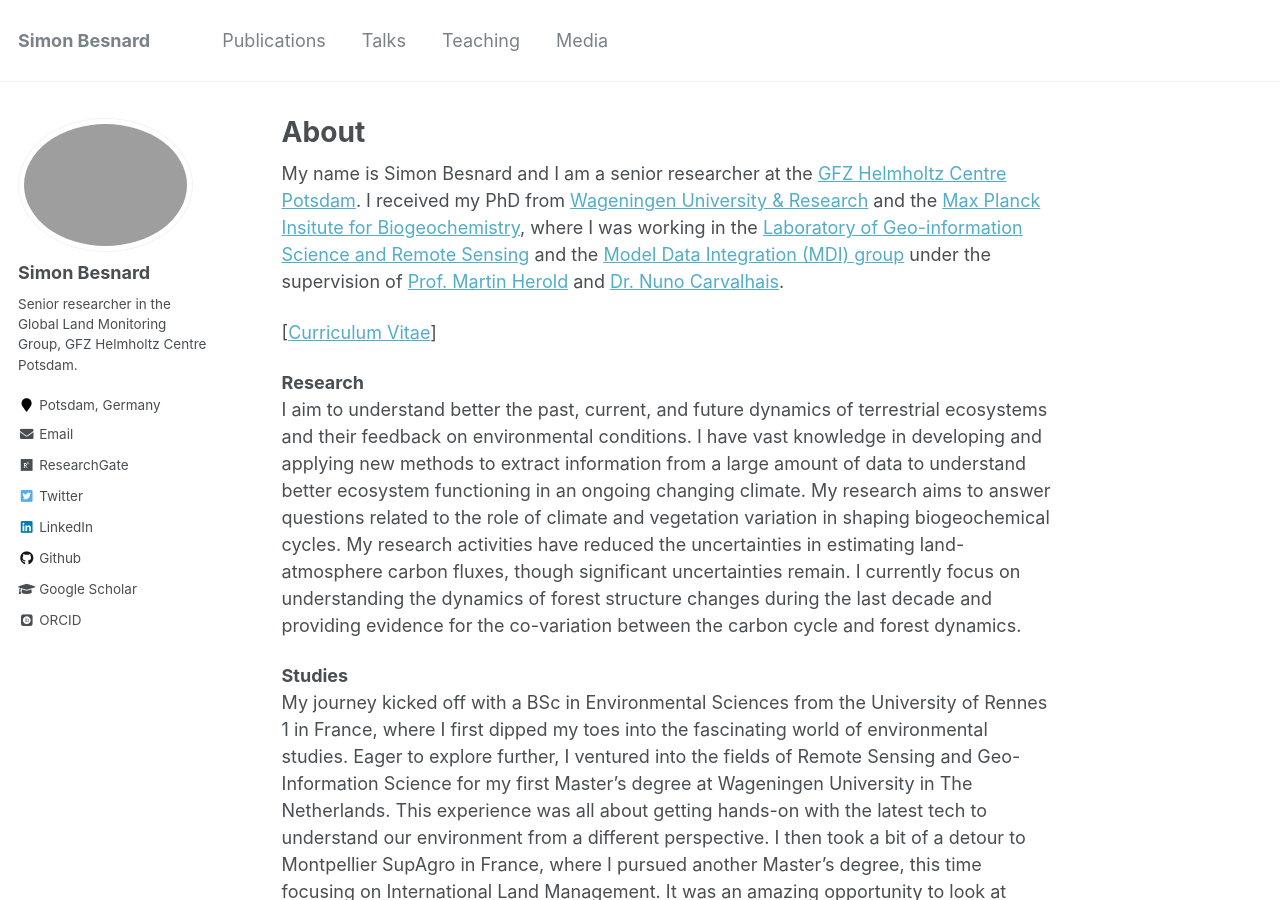
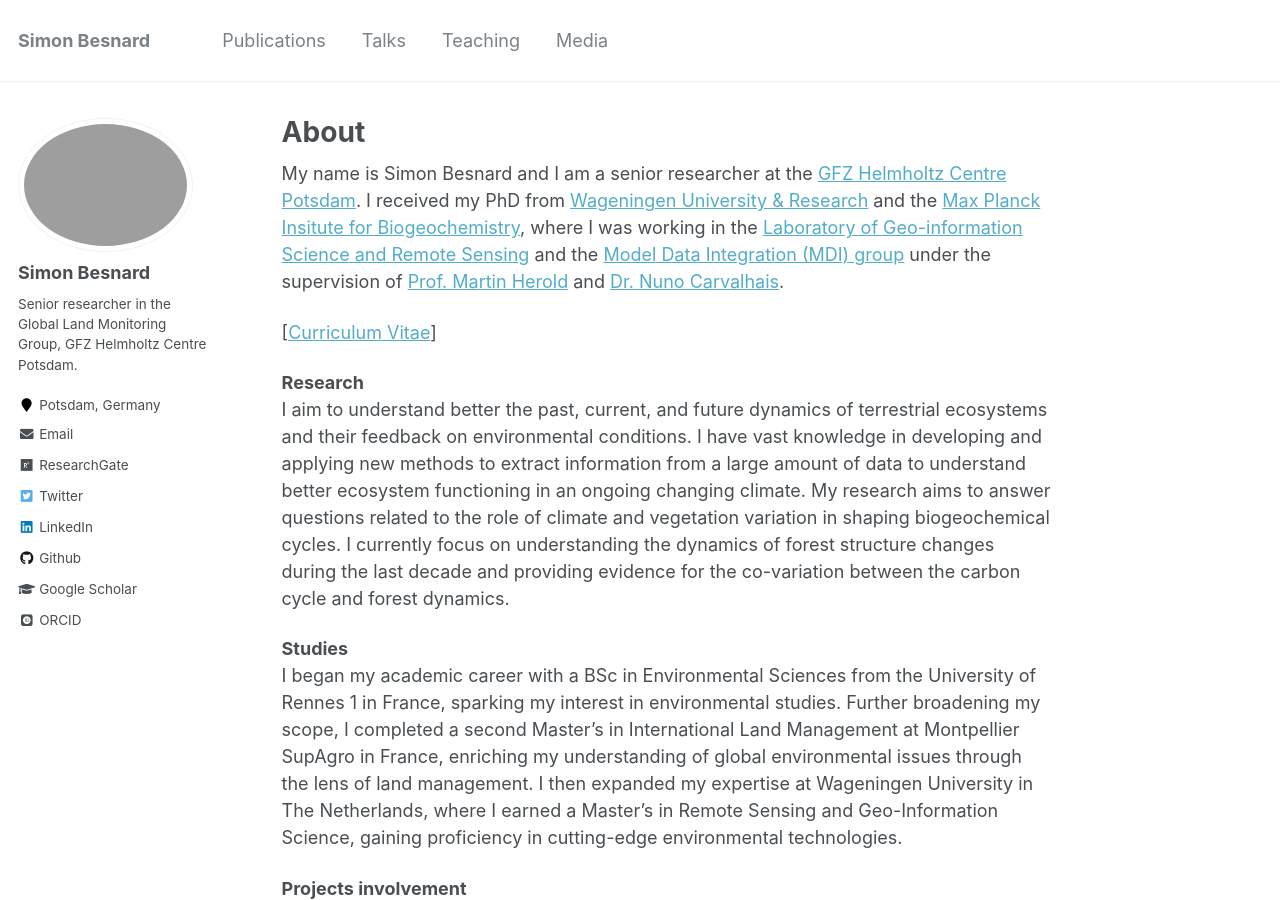
Before and after one commit to simonbesnard1/sbesnard.github.io, a Jekyll site: the page built from _pages/about.md, in a window 1280 px wide and 900 px high. Built offline with Jekyll 4.4.1, drawn with Linux system fonts in a browser that asks for light colours; some web fonts are replaced; some of the changed text lies outside the part shown.

Commit message:
update studies

```diff
--- a/_pages/about.md
+++ b/_pages/about.md
@@ -13,10 +13,10 @@ My name is Simon Besnard and I am a senior researcher at the [GFZ Helmholtz Cent
 [[Curriculum Vitae](../files/CV_BesnardS.pdf)]
 
 **Research**\
-I aim to understand better the past, current, and future dynamics of terrestrial ecosystems and their feedback on environmental conditions. I have vast knowledge in developing and applying new methods to extract information from a large amount of data to understand better ecosystem functioning in an ongoing changing climate. My research aims to answer questions related to the role of climate and vegetation variation in shaping biogeochemical cycles. My research activities have reduced the uncertainties in estimating land-atmosphere carbon fluxes, though significant uncertainties remain. I currently focus on understanding the dynamics of forest structure changes during the last decade and providing evidence for the co-variation between the carbon cycle and forest dynamics.
+I aim to understand better the past, current, and future dynamics of terrestrial ecosystems and their feedback on environmental conditions. I have vast knowledge in developing and applying new methods to extract information from a large amount of data to understand better ecosystem functioning in an ongoing changing climate. My research aims to answer questions related to the role of climate and vegetation variation in shaping biogeochemical cycles. I currently focus on understanding the dynamics of forest structure changes during the last decade and providing evidence for the co-variation between the carbon cycle and forest dynamics.
 
 **Studies**\
-My journey kicked off with a BSc in Environmental Sciences from the University of Rennes 1 in France, where I first dipped my toes into the fascinating world of environmental studies. Eager to explore further, I ventured into the fields of Remote Sensing and Geo-Information Science for my first Master's degree at Wageningen University in The Netherlands. This experience was all about getting hands-on with the latest tech to understand our environment from a different perspective. I then took a bit of a detour to Montpellier SupAgro in France, where I pursued another Master's degree, this time focusing on International Land Management. It was an amazing opportunity to look at environmental issues from a global land management standpoint.
+I began my academic career with a BSc in Environmental Sciences from the University of Rennes 1 in France, sparking my interest in environmental studies. Further broadening my scope, I completed a second Master's in International Land Management at Montpellier SupAgro in France, enriching my understanding of global environmental issues through the lens of land management. I then expanded my expertise at Wageningen University in The Netherlands, where I earned a Master's in Remote Sensing and Geo-Information Science, gaining proficiency in cutting-edge environmental technologies.
 
 **Projects involvement**
 - [FORWARDS](https://forwards-project.eu/)
```
